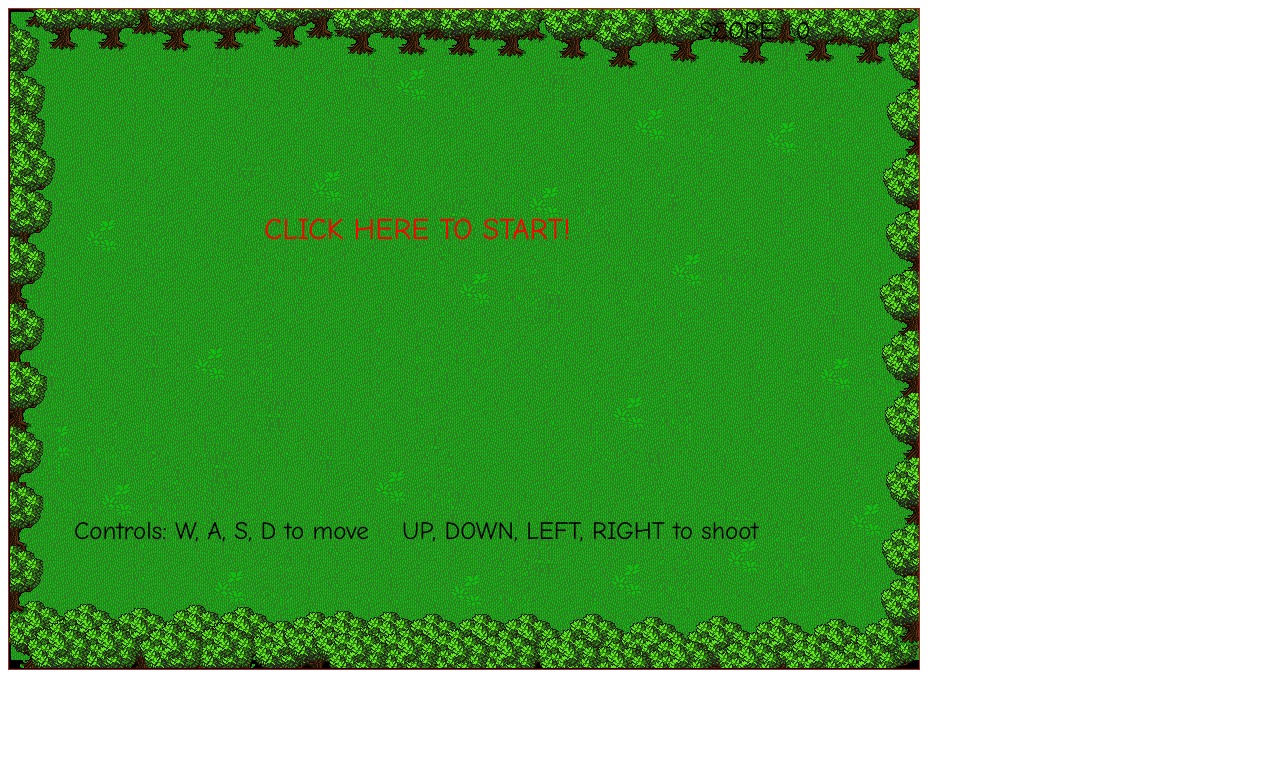
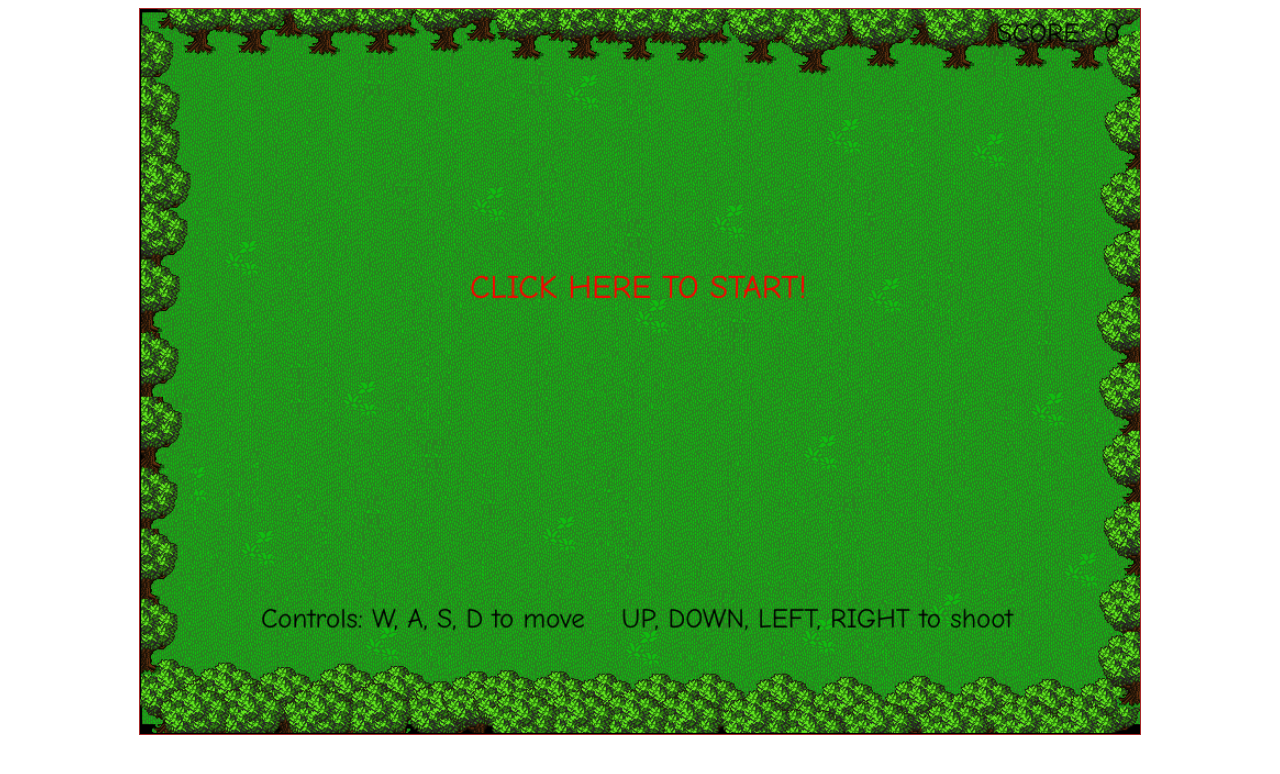
Before and after one commit to mattjosem/Raccoon-Revolution, a plain HTML site: page index.html in a window 1280 px wide. Drawn offline with Linux system fonts and the light colour scheme.

Commit message:
Update index.html

```diff
--- a/index.html
+++ b/index.html
@@ -40,6 +40,16 @@
 </script>
 </head>
 <body>
-    <canvas id="gameWorld" tabindex="1" width="910" height="660" style="border: 1px solid brown; background: black"></canvas>
+    <canvas id="gameWorld" tabindex="1" width="910" height="660"
+            style="
+                   border: 1px solid brown;
+                   background: black;
+                   padding-left: 0;
+                   padding-right: 0;
+                   margin-left: auto;
+                   margin-right: auto;
+                   display: block;
+                   width: 1000px;">
+    </canvas>
 </body>
 </html>
```
